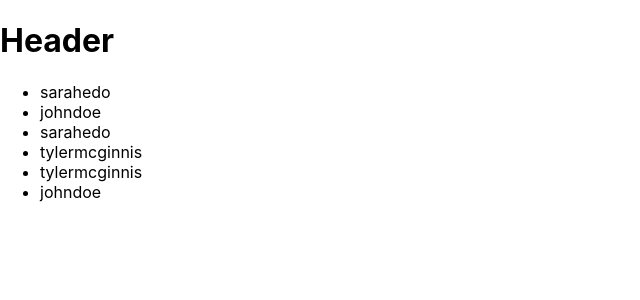
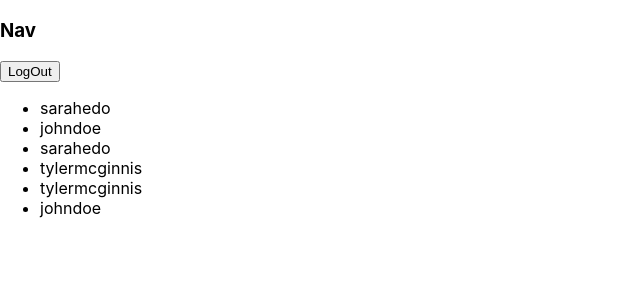
Before and after one commit to T1263/wyr, a React (Create React App) app: page / in a window 1280 px wide. Both pictures are taken after a click on the button "Login". Shown: the top 300 px of the page, without its empty margins (0-640 px from the left). Built offline with nearby package versions, Linux system fonts and the light colour scheme.

Commit message:
feat: logout working..

```diff
--- a/src/App.js
+++ b/src/App.js
@@ -5,6 +5,7 @@ import { fetchQuestions } from './features/questions/questionsSlice';
 import '../src/styles/global.css';
 import Login from './features/login/Login';
 import Start from './features/start/Start';
+import Nav from './features/nav/Nav';
 
 function App() {
   const dispatch = useDispatch();
@@ -21,9 +22,7 @@ function App() {
     return <Login />;
   return (
     <div className="App">
-      <header className="App-header">
-        <h1>Header</h1>
-      </header>
+      <Nav />
       {questionsLoading && usersLoading && <h3 align="center">...loading.</h3>}
       {!questionsLoading && !usersLoading && <Start />}
     </div>
--- a/src/features/login/loginSlice.js
+++ b/src/features/login/loginSlice.js
@@ -11,7 +11,7 @@ export const loginSlice = createSlice({
       state.value = action.payload;
     },
     logOut: (state) => {
-      state.value = '';
+      state.value = null;
     },
   },
 });
--- /dev/null
+++ b/src/features/nav/Nav.js
@@ -0,0 +1,11 @@
+import { useDispatch } from 'react-redux';
+import { logOut } from '../login/loginSlice';
+export default function Nav() {
+  const dispatch = useDispatch();
+  return (
+    <div>
+      <h3>Nav</h3>
+      <button onClick={() => dispatch(logOut())}>LogOut</button>
+    </div>
+  );
+}
```
